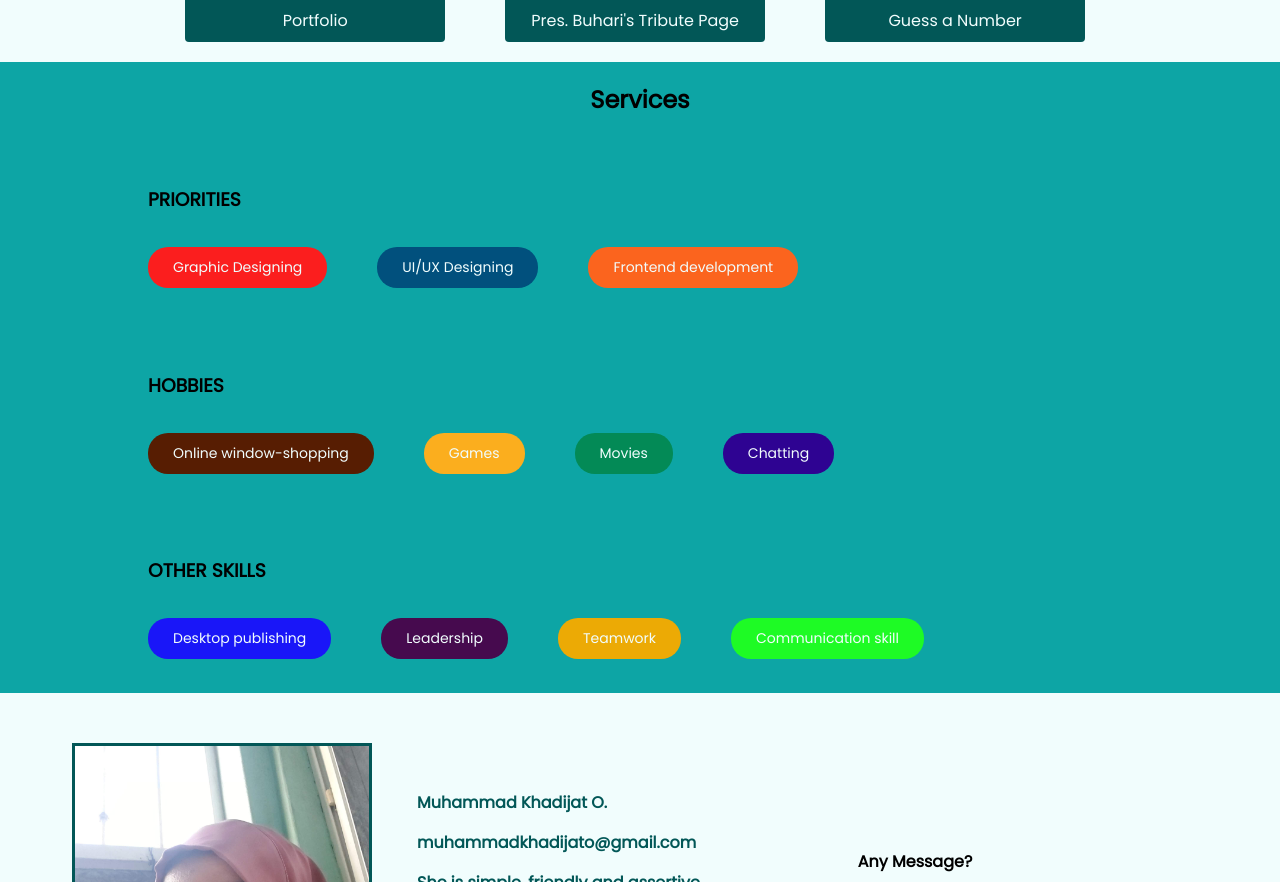
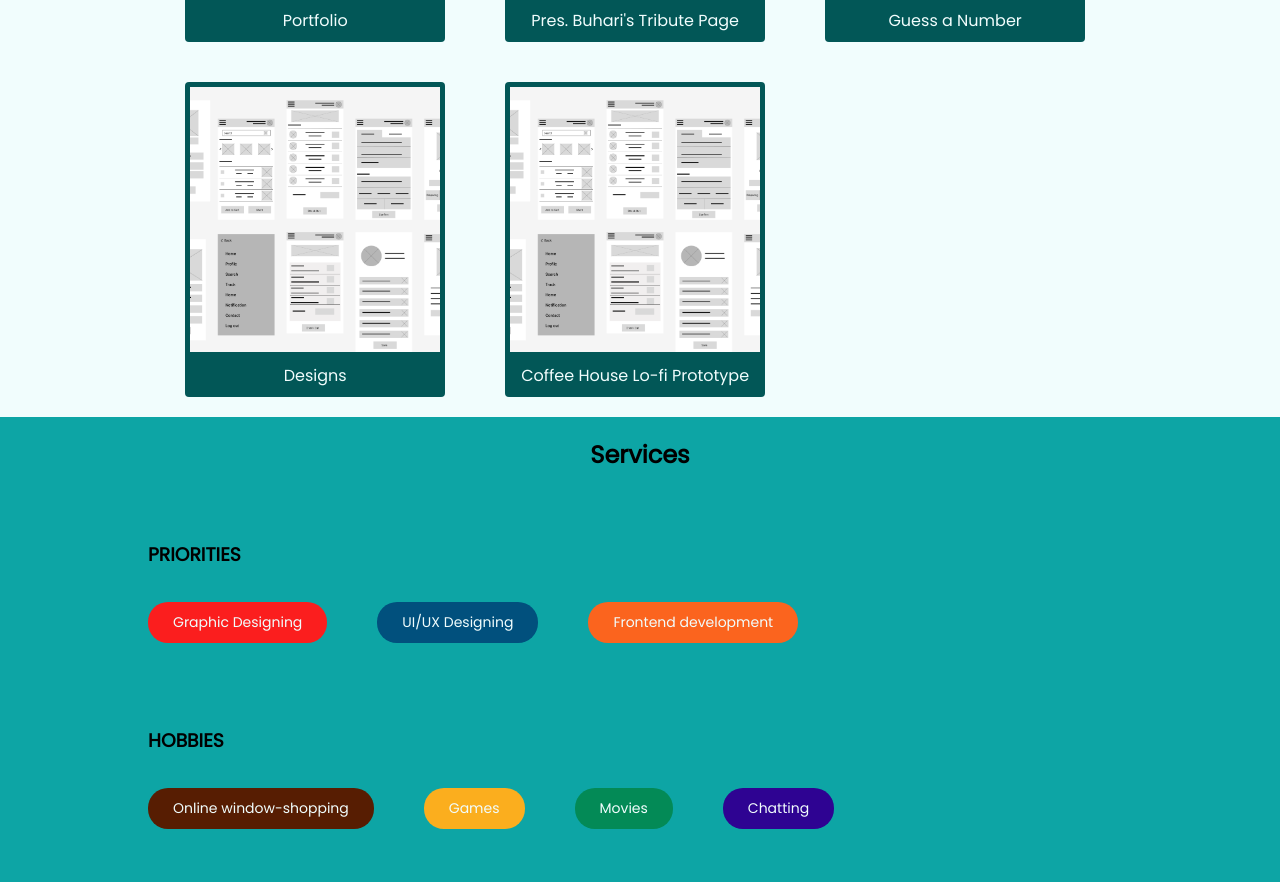
Before and after one commit to MKhadijatO/mkoportfolio, a plain HTML site: page index.html in a window 1280 px wide. Shown: the part 1743-2625 px from the top of the page. Drawn offline with Linux system fonts and the light colour scheme.

Commit message:
added designs

```diff
--- a/index.html
+++ b/index.html
@@ -176,6 +176,36 @@
             Guess a Number
           </figcaption>
         </div>
+
+        <div class="project-tile">
+          <a
+            id="project-link"
+            target="_blank"
+            href="https://www.figma.com/file/aDc4gWQn9wX13E528MNNXP/Designs?node-id=509%3A209&t=b6YbfQ6sY6bl2Xdo-1"
+          >
+            <img
+              src="CoffeeHouse W..png"
+              alt="designs"
+          /></a>
+          <figcaption class="project-title">
+            Designs
+          </figcaption>
+        </div>
+
+        <div class="project-tile">
+          <a
+            id="project-link"
+            target="_blank"
+            href="https://www.figma.com/file/G5IfixT0ARXnEr2An4xAyX/CoffeeHouse-W.?node-id=0%3A1&t=aFQvreLiUzxfks5B-1"
+          >
+            <img
+              src="CoffeeHouse W..png"
+              alt="ch-prototype"
+          /></a>
+          <figcaption class="project-title">
+            Coffee House Lo-fi Prototype
+          </figcaption>
+        </div>
       </main>
     </section>
 
```
Also changed, not shown: CoffeeHouse W..png (added).
